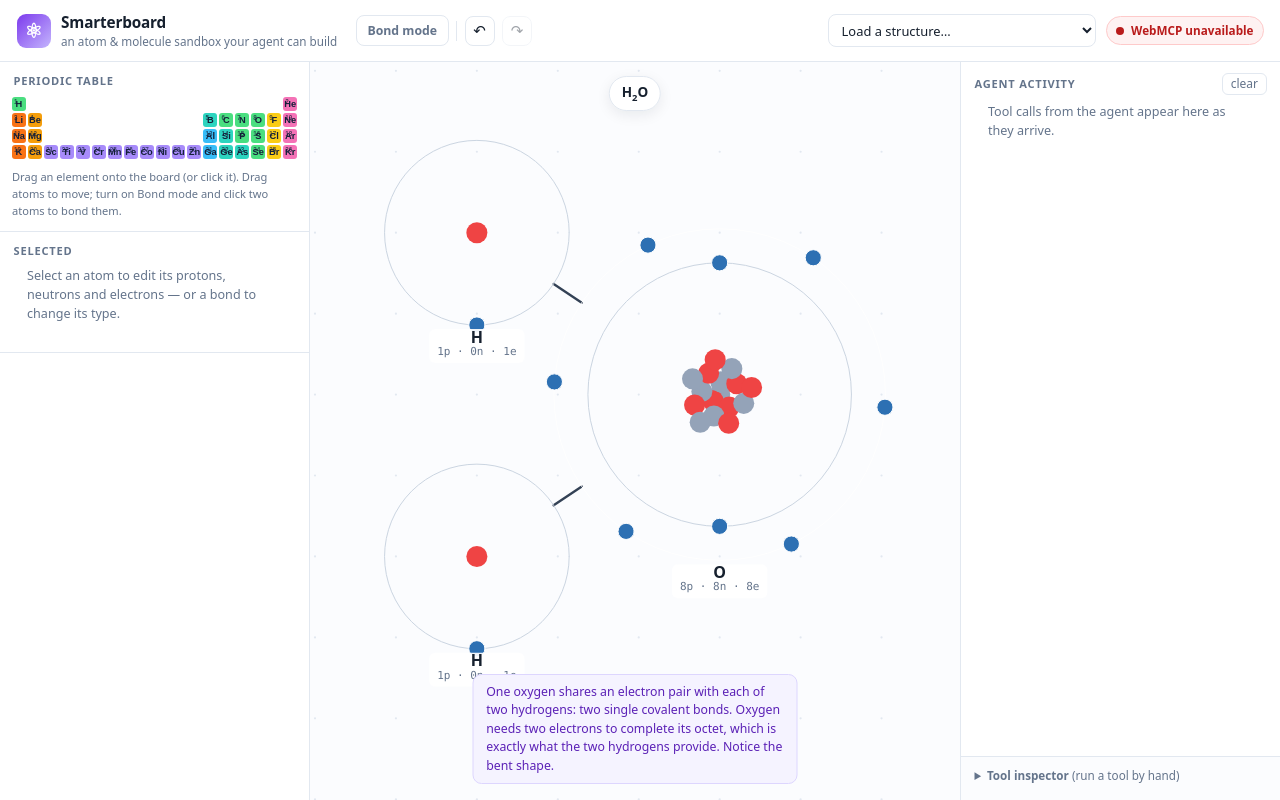
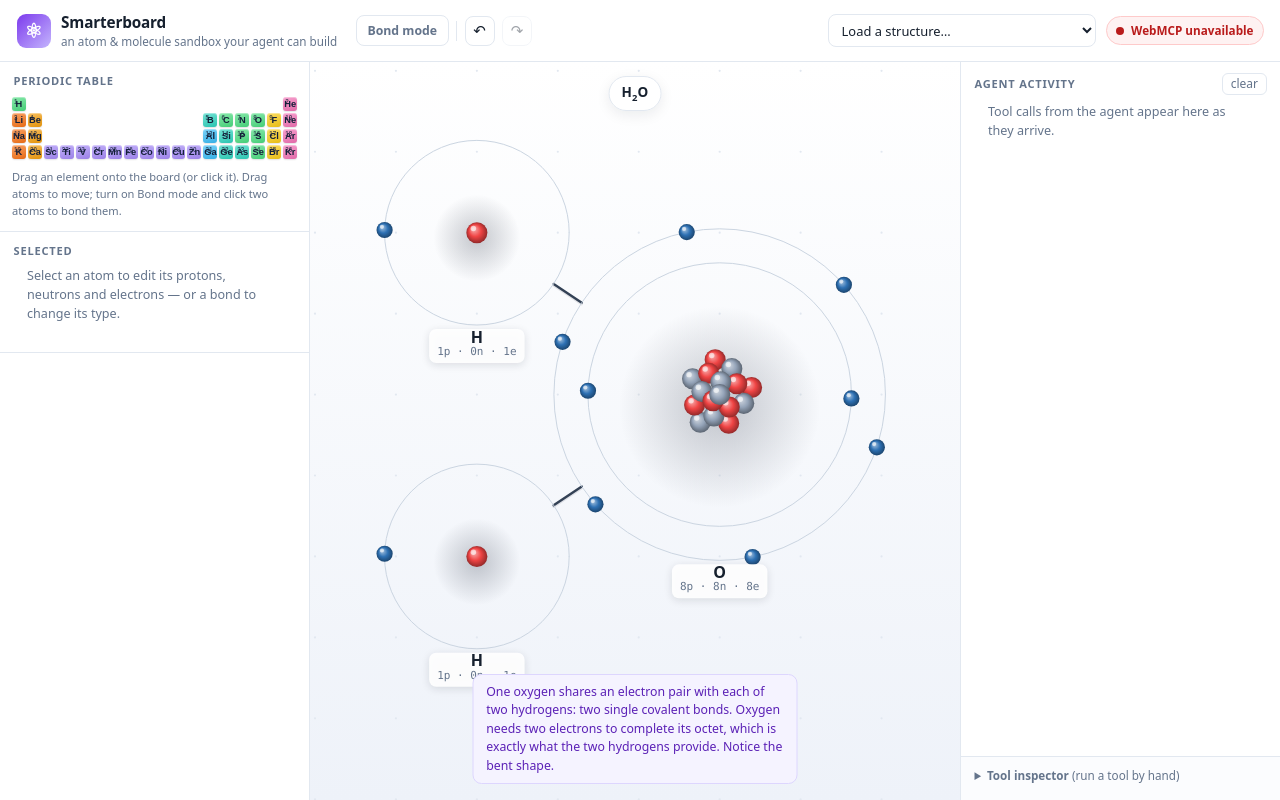
Before and after one commit to tobyseng-beep/webmcphackathon, a website built with Vite: page chemistry.html in a window 1280 px wide. Built offline with nearby package versions, Linux system fonts and the light colour scheme.

Commit message:
Chemistry: 3D-shaded particles, orbiting electrons, polish pass
- Protons, neutrons and electrons now render as shaded spheres (radial
  gradient lit from the upper-left + specular highlight) instead of flat discs,
  giving the diagram real depth.
- Electrons drift slowly around their shells (inner shells faster, alternating
  sense) for a living atom.
- Nucleus gets a soft drop shadow; atom labels get a subtle shadow; selection
  is a soft glow plus the dashed ring; atoms show a faint hover ring; bonds get
  a light under-shadow.
- Board background is a gentle gradient; periodic-table cells are raised/shaded;
  overlays fade in; steppers spring on press.

```diff
--- a/chemistry.css
+++ b/chemistry.css
@@ -116,3 +116,25 @@
 }
 
 @media (max-width: 1100px) { .activity { display: none; } }
+
+/* ---- polish pass ---- */
+
+/* raised, shaded periodic-table cells */
+.pt-cell {
+  background-image: linear-gradient(160deg, rgba(255,255,255,.35), rgba(0,0,0,.08));
+  box-shadow: inset 0 1px 0 rgba(255,255,255,.35), 0 1px 1.5px rgba(16,24,40,.12);
+}
+.pt-cell:active { transform: scale(1.05); }
+
+/* overlays fade/slide in */
+.formula-bar, .status-bar { animation: chem-rise .22s ease-out; }
+@keyframes chem-rise { from { opacity: 0; transform: translateX(-50%) translateY(6px); } }
+.formula-chip { letter-spacing: .01em; }
+
+/* steppers feel springy */
+.stepper button { transition: transform .08s ease, border-color .12s ease, color .12s ease; }
+.stepper button:active { transform: scale(.9); }
+.insp-reading { transition: background .2s ease; }
+
+/* selected element highlight in the inspector title */
+.insp-title .insp-el sup { font-size: .55em; }
--- a/src/chemistry/render.ts
+++ b/src/chemistry/render.ts
@@ -28,6 +28,32 @@
 };
 
 interface Vec2 { x: number; y: number; }
+
+// Lighten (amt>0, toward white) or darken (amt<0, toward black) a hex colour.
+function adjust(hex: string, amt: number): string {
+  const h = hex.replace('#', '');
+  const r = parseInt(h.slice(0, 2), 16), g = parseInt(h.slice(2, 4), 16), b = parseInt(h.slice(4, 6), 16);
+  const f = (c: number) => (amt >= 0 ? Math.round(c + (255 - c) * amt) : Math.round(c * (1 + amt)));
+  return `rgb(${f(r)},${f(g)},${f(b)})`;
+}
+
+// Draw a particle as a shaded sphere: a radial gradient lit from the upper-left
+// with a small specular highlight, so protons/neutrons/electrons read as 3D.
+function drawSphere(cx: number, cy: number, r: number, base: string, specular = true): void {
+  if (r < 2.4) { ctx.beginPath(); ctx.arc(cx, cy, r, 0, Math.PI * 2); ctx.fillStyle = base; ctx.fill(); return; }
+  const g = ctx.createRadialGradient(cx - r * 0.33, cy - r * 0.38, r * 0.08, cx, cy, r * 1.06);
+  g.addColorStop(0, adjust(base, 0.55));
+  g.addColorStop(0.5, base);
+  g.addColorStop(1, adjust(base, -0.42));
+  ctx.beginPath(); ctx.arc(cx, cy, r, 0, Math.PI * 2); ctx.fillStyle = g; ctx.fill();
+  if (specular) {
+    ctx.beginPath();
+    ctx.arc(cx - r * 0.33, cy - r * 0.4, r * 0.26, 0, Math.PI * 2);
+    ctx.fillStyle = 'rgba(255,255,255,0.6)'; ctx.fill();
+  }
+}
+
+let clock = 0;
 
 export function initChemRender(canvasEl: HTMLCanvasElement): void {
   canvas = canvasEl;
@@ -84,7 +110,10 @@
 function drawGrid(): void {
   const { W, H } = dims();
   const { originX, originY, scale } = chem.getState().view;
-  ctx.fillStyle = COLORS.bg;
+  const bg = ctx.createLinearGradient(0, 0, 0, H);
+  bg.addColorStop(0, '#ffffff');
+  bg.addColorStop(1, '#eef2f9');
+  ctx.fillStyle = bg;
   ctx.fillRect(0, 0, W, H);
   ctx.fillStyle = COLORS.gridDot;
   const x0 = Math.floor(originX), x1 = Math.ceil(originX + W / scale);
@@ -103,20 +132,30 @@
   const total = atom.protons + atom.neutrons;
   const spacing = NUCLEUS_DOT * 2.05 * scale;
   const dot = Math.max(1.5, NUCLEUS_DOT * scale);
+  const nr = nucleusRadius(atom) * scale;
   const golden = 2.399963;
+
+  // soft drop shadow to lift the nucleus off the board
+  const sy = center.y + nr * 0.18;
+  const shadow = ctx.createRadialGradient(center.x, sy, nr * 0.2, center.x, sy, nr * 1.45);
+  shadow.addColorStop(0, 'rgba(15,23,42,0.20)');
+  shadow.addColorStop(1, 'rgba(15,23,42,0)');
+  ctx.fillStyle = shadow;
+  ctx.beginPath(); ctx.arc(center.x, sy, nr * 1.45, 0, Math.PI * 2); ctx.fill();
+
+  // nucleons as little spheres; render far-from-centre first so nearer ones sit on top
+  const order: number[] = [];
+  for (let i = 0; i < total; i++) order.push(i);
+  order.sort((a, b) => b - a);
   let protonRun = 0;
-  for (let i = 0; i < total; i++) {
-    // even interleave of protons among all nucleons
-    protonRun += atom.protons;
-    const isProton = protonRun >= total ? (protonRun -= total, true) : false;
+  const protonAt: boolean[] = [];
+  for (let i = 0; i < total; i++) { protonRun += atom.protons; protonAt[i] = protonRun >= total ? (protonRun -= total, true) : false; }
+  for (const i of order) {
     const r = spacing * 0.42 * Math.sqrt(i);
     const ang = i * golden;
     const px = center.x + Math.cos(ang) * r;
     const py = center.y + Math.sin(ang) * r;
-    ctx.beginPath();
-    ctx.arc(px, py, dot, 0, Math.PI * 2);
-    ctx.fillStyle = isProton ? COLORS.proton : COLORS.neutron;
-    ctx.fill();
+    drawSphere(px, py, dot, protonAt[i] ? COLORS.proton : COLORS.neutron, dot > 4);
   }
 }
 
@@ -126,38 +165,51 @@
   const nR = nucleusRadius(atom) * scale;
   const shellCounts = shells(atom.electrons);
 
-  // shell rings + electrons
-  ctx.strokeStyle = COLORS.ring;
-  ctx.lineWidth = 1;
+  // shell rings + electrons (electrons drift slowly around their shell)
+  const nShells = shellCounts.length;
   shellCounts.forEach((count, i) => {
     const ringR = (nucleusRadius(atom) + 0.35 + (i + 1) * SHELL_GAP) * scale;
+    ctx.strokeStyle = COLORS.ring;
+    ctx.lineWidth = 1;
     ctx.beginPath();
     ctx.arc(center.x, center.y, ringR, 0, Math.PI * 2);
     ctx.stroke();
     const start = (i * 0.6) + Math.PI / 2;
+    const spin = clock * (0.32 / (i + 1)) * (i % 2 === 0 ? 1 : -1); // inner shells faster, alternating sense
+    const eR = Math.max(2.5, ELECTRON_DOT * scale);
     for (let j = 0; j < count; j++) {
-      const ang = start + (j / count) * Math.PI * 2;
+      const ang = start + spin + (j / count) * Math.PI * 2;
       const ex = center.x + Math.cos(ang) * ringR;
       const ey = center.y + Math.sin(ang) * ringR;
-      ctx.beginPath();
-      ctx.arc(ex, ey, Math.max(2, ELECTRON_DOT * scale), 0, Math.PI * 2);
-      ctx.fillStyle = COLORS.electron;
-      ctx.fill();
-      ctx.lineWidth = 1; ctx.strokeStyle = '#fff'; ctx.stroke();
+      drawSphere(ex, ey, eR, COLORS.electron, eR > 3);
     }
   });
+  void nShells;
+
+  // hover feedback (not while selected)
+  if (!selected && hoverAtom === atom.id) {
+    ctx.strokeStyle = 'rgba(45,112,179,0.35)';
+    ctx.lineWidth = 1.5;
+    ctx.beginPath();
+    ctx.arc(center.x, center.y, atomRadius(atom) * scale + 5, 0, Math.PI * 2);
+    ctx.stroke();
+  }
 
   // nucleus
   drawNucleus(atom, center, scale);
 
-  // selection halo
+  // selection halo: soft glow + dashed ring
   if (selected) {
+    const haloR = atomRadius(atom) * scale + 6;
+    const glow = ctx.createRadialGradient(center.x, center.y, haloR * 0.8, center.x, center.y, haloR + 12);
+    glow.addColorStop(0, 'rgba(45,112,179,0)');
+    glow.addColorStop(1, 'rgba(45,112,179,0.18)');
+    ctx.fillStyle = glow;
+    ctx.beginPath(); ctx.arc(center.x, center.y, haloR + 12, 0, Math.PI * 2); ctx.fill();
     ctx.strokeStyle = COLORS.select;
     ctx.lineWidth = 2;
     ctx.setLineDash([5, 4]);
-    ctx.beginPath();
-    ctx.arc(center.x, center.y, atomRadius(atom) * scale + 6, 0, Math.PI * 2);
-    ctx.stroke();
+    ctx.beginPath(); ctx.arc(center.x, center.y, haloR, 0, Math.PI * 2); ctx.stroke();
     ctx.setLineDash([]);
   }
 
@@ -183,8 +235,13 @@
 
   const boxW = Math.max(symW + chW, l2W) + 16;
   const boxH = 34;
+  ctx.save();
+  ctx.shadowColor = 'rgba(16,24,40,0.14)';
+  ctx.shadowBlur = 8;
+  ctx.shadowOffsetY = 2;
   ctx.fillStyle = COLORS.labelBg;
-  roundRect(center.x - boxW / 2, y - 10, boxW, boxH, 6); ctx.fill();
+  roundRect(center.x - boxW / 2, y - 10, boxW, boxH, 7); ctx.fill();
+  ctx.restore();
 
   ctx.fillStyle = info.charge === 0 ? COLORS.ink : info.charge > 0 ? COLORS.proton : COLORS.electron;
   ctx.textAlign = 'left';
@@ -227,6 +284,13 @@
   const perp = { x: -uy, y: ux };
 
   ctx.lineCap = 'round';
+  // soft shadow under the bond for a little lift
+  ctx.save();
+  ctx.strokeStyle = 'rgba(16,24,40,0.10)';
+  ctx.lineWidth = bond.kind === 'ionic' ? 3.5 : (2.4 + (bond.order - 1) * 4);
+  ctx.beginPath(); ctx.moveTo(start.x, start.y + 1.5); ctx.lineTo(end.x, end.y + 1.5); ctx.stroke();
+  ctx.restore();
+
   if (bond.kind === 'ionic') {
     ctx.strokeStyle = selected ? COLORS.select : COLORS.ionic;
     ctx.lineWidth = selected ? 3 : 2.2;
@@ -307,7 +371,14 @@
   ctx.restore();
 }
 
-function frame(): void { draw(); requestAnimationFrame(frame); }
+let lastFrame = performance.now();
+function frame(now: number): void {
+  const dt = Math.min(0.05, (now - lastFrame) / 1000);
+  lastFrame = now;
+  clock += dt;
+  draw();
+  requestAnimationFrame(frame);
+}
 
 // ---- hit testing ----
 
```
